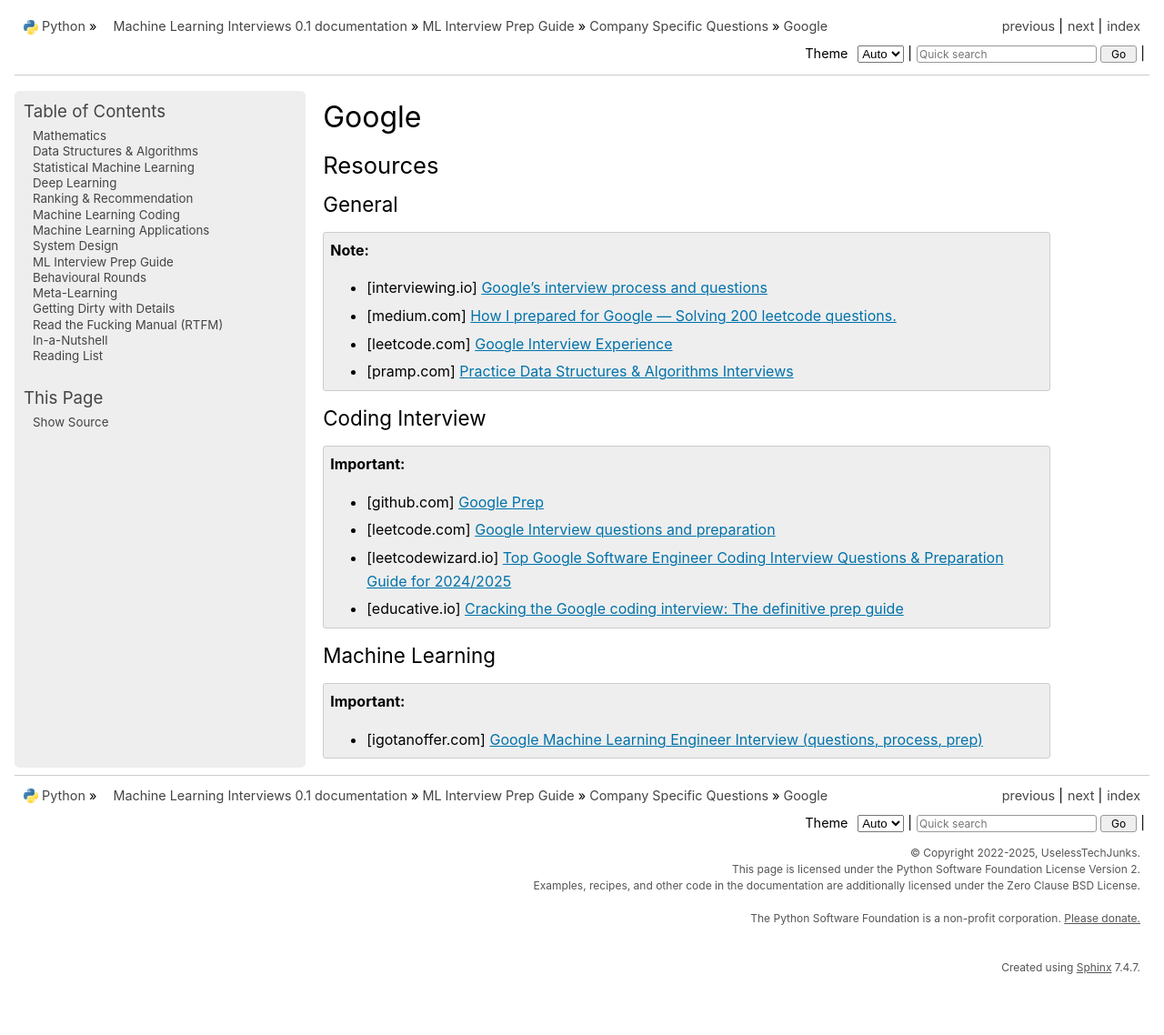
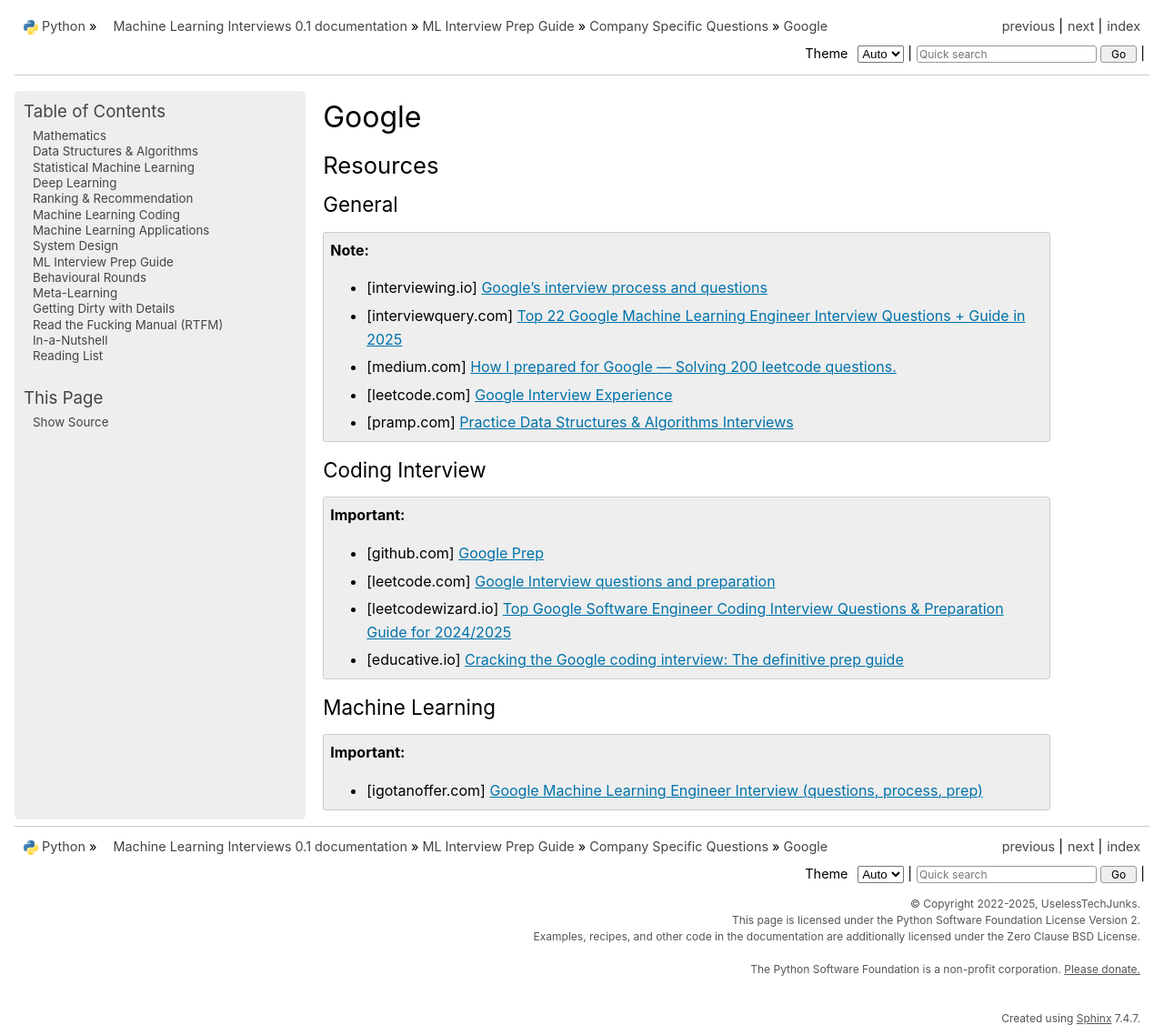
Before and after one commit to uselesstechjunks/leetcode, a Sphinx documentation site: the page built from docs/source/interviews/company/goog.rst, in a window 1280 px wide and 1138 px high. Shown: the whole window at 91% size. Built offline with Sphinx 7.4.7, drawn with Linux system fonts in a browser that asks for light colours.

Commit message:
Update goog.rst

```diff
--- a/docs/source/interviews/company/goog.rst
+++ b/docs/source/interviews/company/goog.rst
@@ -9,6 +9,7 @@ General
 .. note::
 
 	* [interviewing.io] `Google’s interview process and questions <https://interviewing.io/guides/hiring-process/google>`_
+	* [interviewquery.com] `Top 22 Google Machine Learning Engineer Interview Questions + Guide in 2025 <https://www.interviewquery.com/interview-guides/google-machine-learning-interview-questions>`_
 	* [medium.com] `How I prepared for Google — Solving 200 leetcode questions. <https://medium.com/@siddhism/how-i-prepared-for-google-0-leetcode-questions-to-200-questions-e37690ebce85>`_
 	* [leetcode.com] `Google Interview Experience <https://leetcode.com/discuss/interview-question/5545888/Google-Interview-Experience/>`_
 	* [pramp.com] `Practice Data Structures & Algorithms Interviews <https://www.pramp.com/dev/uc-data-structures-and-algorithms>`_
```
